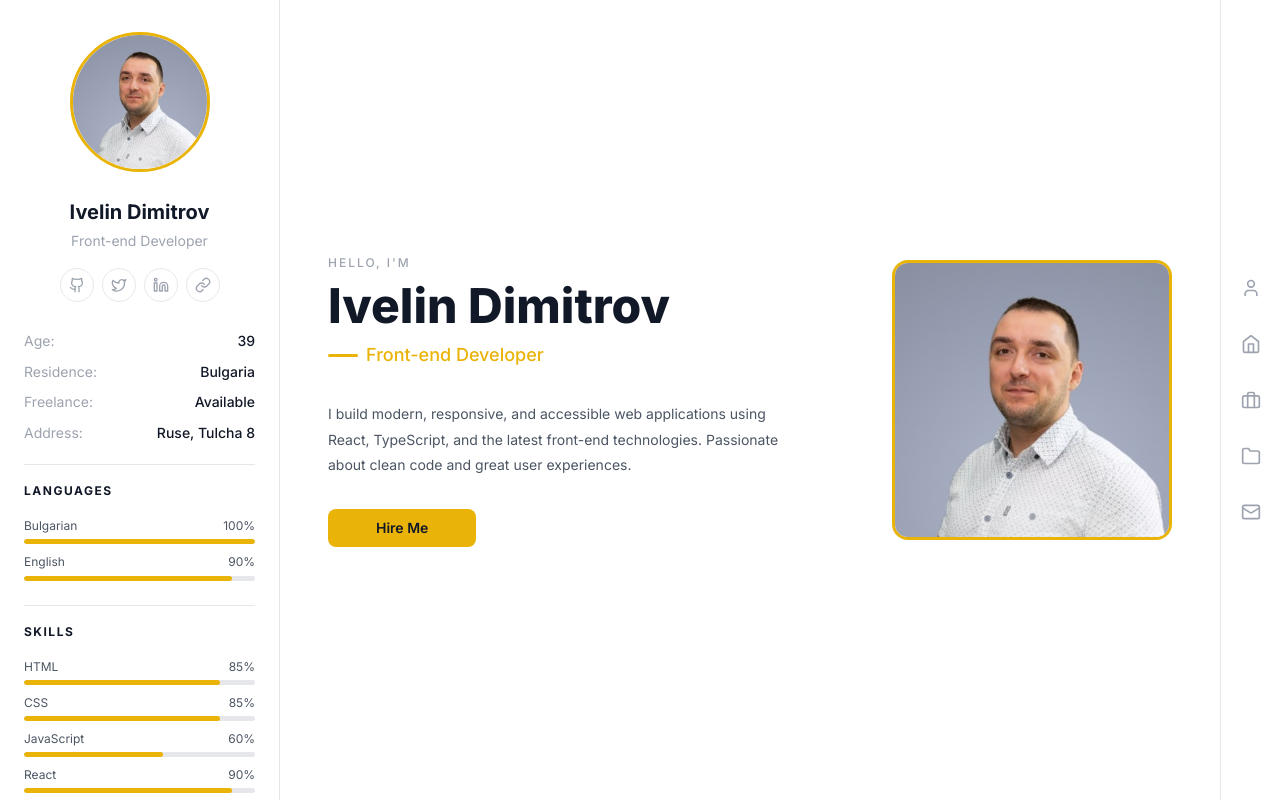
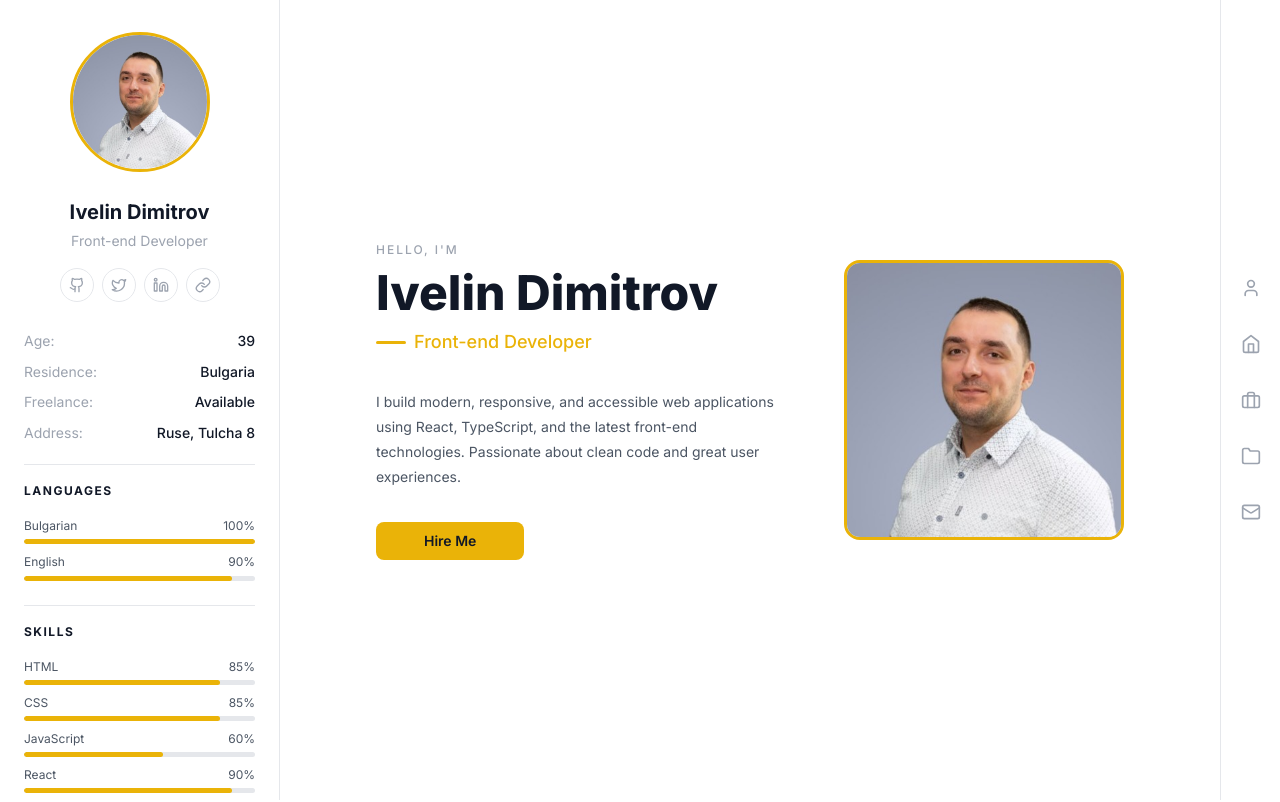
Before and after one commit to ivdanielov87/portfolio, an Angular app: page / in a window 1280 px wide. Shown: the top 802 px of the page. Built offline with nearby package versions, Linux system fonts and the light colour scheme.

Commit message:
Add generous horizontal padding to sections matching v0 spacing

```diff
--- a/src/styles.scss
+++ b/src/styles.scss
@@ -151,10 +151,10 @@ textarea {
 // Section spacing
 // ============================================
 section {
-  padding: $spacing-3xl $spacing-xl;
+  padding: $spacing-3xl $spacing-2xl;
 
   @media (min-width: $bp-lg) {
-    padding: $spacing-4xl $spacing-2xl;
+    padding: $spacing-4xl $spacing-4xl;
   }
 }
 
```
